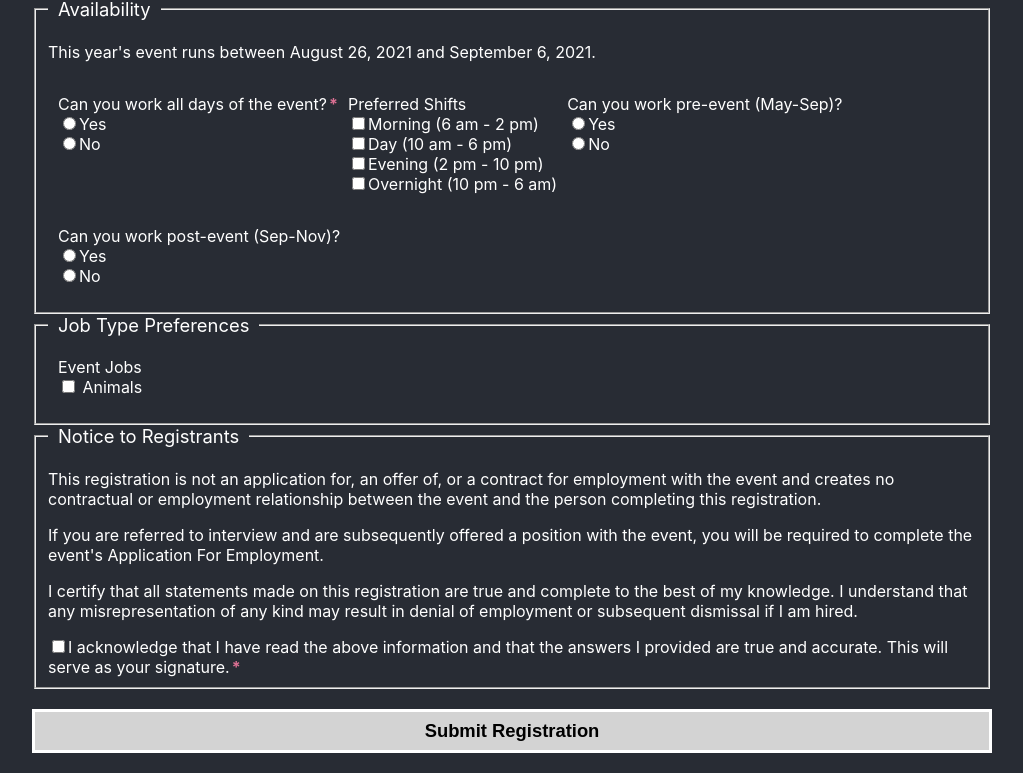
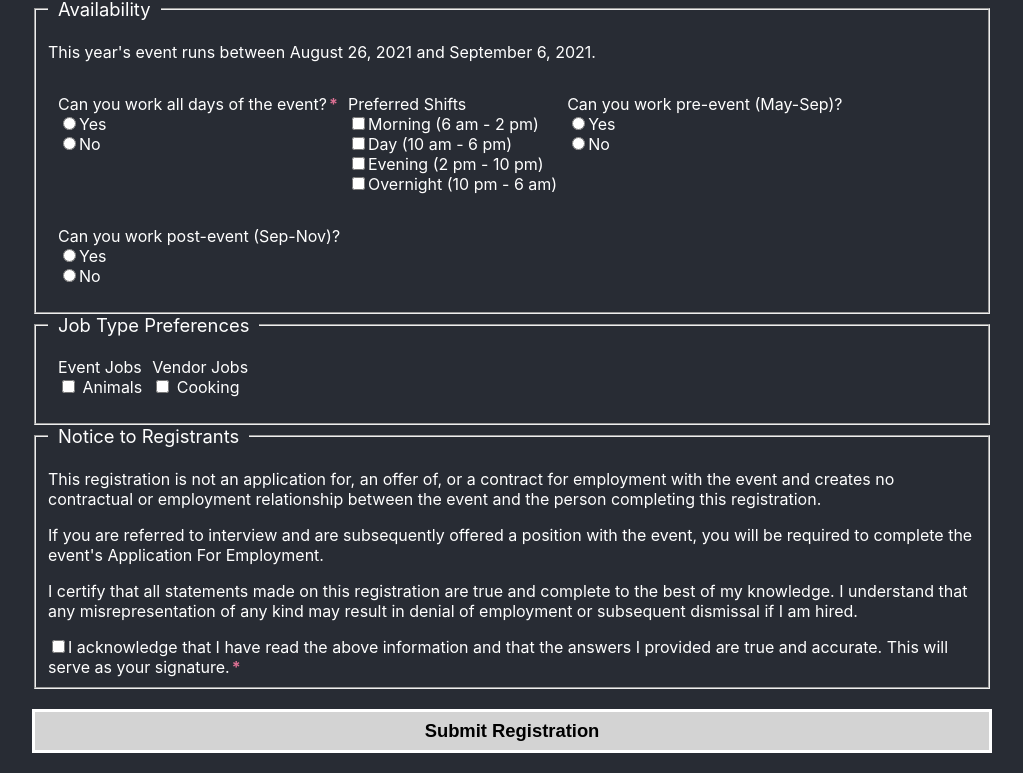
Before and after one commit to kristenkinnearohlmann/breeze-lakes-point-frontend, a React (Create React App) app: page /registration in a window 1280 px wide. Shown: the part 675-1448 px from the top of the page, without its empty margins (128-1151 px from the left). Built offline with nearby package versions, Linux system fonts and the light colour scheme; a web font is replaced by a local one.

Commit message:
Added initial vendor job for section

```diff
--- a/src/components/Registration.js
+++ b/src/components/Registration.js
@@ -37,6 +37,14 @@ class Registration extends Component {
             office_work: false,
             supervisor: false
         },
+        vendor_jobs: {
+            cooking: false,
+            food_preparation: false,
+            food_sales: false,
+            stand_maintenance: false,
+            retail_sales: false,
+            games_rides: false
+        },
         reg_ack: false
     }
 
@@ -70,6 +78,16 @@ class Registration extends Component {
 
         this.setState((prevState) => {
             const jobs = prevState.event_jobs
+            jobs[name] = checked
+            return jobs
+        })
+    }
+
+    handleVendorJobs = event => {
+        const { name, checked } = event.target
+
+        this.setState((prevState) => {
+            const jobs = prevState.vendor_jobs
             jobs[name] = checked
             return jobs
         })
@@ -284,6 +302,12 @@ class Registration extends Component {
                                         <input type="checkbox" name="animals" checked={this.state.event_jobs.animals} onChange={this.handleEventJobs} /> Animals
                                     </label><br/>
                                 </p>
+                                <p>
+                                    Vendor Jobs<br/>
+                                    <label>
+                                        <input type="checkbox" name="cooking" checked={this.state.event_jobs.cooking} onChange={this.handleVendorJobs} /> Cooking
+                                    </label><br/>
+                                </p>
                             </div>
                         </fieldset>
                     </div>
```
